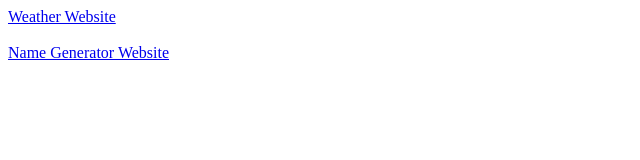
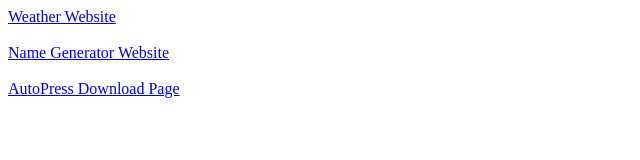
Before and after one commit to dstapert/index, a plain HTML site: page index.html in a window 1280 px wide. Shown: the whole page, without its empty margins (0-640 px from the left). Drawn offline with Linux system fonts and the light colour scheme.

Commit message:
Update index.html

```diff
--- a/index.html
+++ b/index.html
@@ -8,5 +8,7 @@
         <br><br>
         <a href="https://hexedassassin.github.io/namegen/" target="_blank">Name Generator Website</a>
         <br><br>
+        <a href="https://hexedassassin.github.io/autoclicker/" target="_blank">AutoPress Download Page</a>
+        <br><br>
     </body>
 </html>
```
